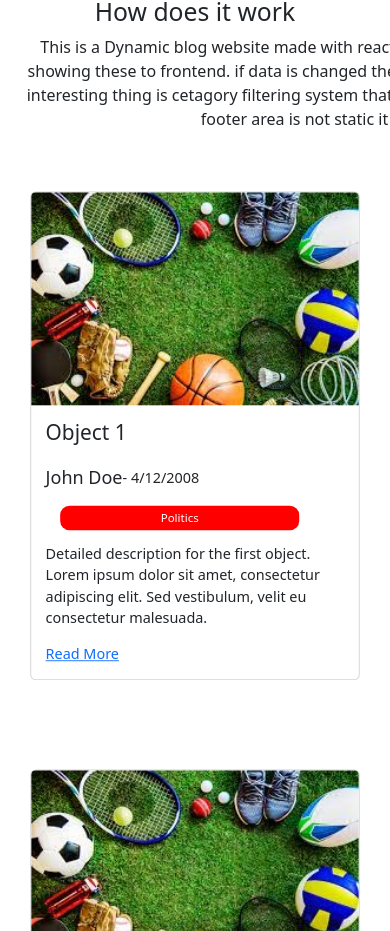
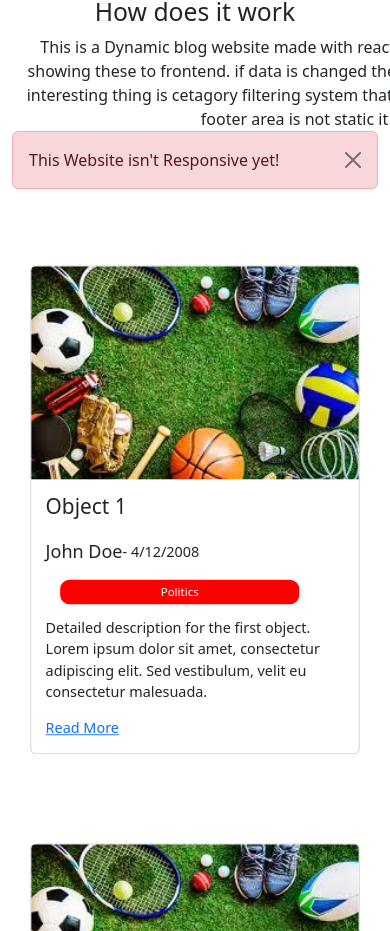
Before and after one commit to Hasibul48/blog_website_React_Js, a React (Create React App) app: page / in a window 390 px wide. Shown: the part 1369-2300 px from the top of the page. Built offline with nearby package versions, Linux system fonts and the light colour scheme.

Commit message:
Shoing alert for it's irresponsiveness

```diff
--- a/src/Pages/Home.jsx
+++ b/src/Pages/Home.jsx
@@ -17,13 +17,20 @@ function Home(props) {
     }
     return (
         <>
-
             <br />
             <br />
             <Carousel />
             <br />
             <br />
             <HowDoesItWork />
+
+            <div className="container">
+                <div className="alert alert-danger alert-dismissible fade show" role="alert">
+                    This Website isn't Responsive yet!
+                    <button type="button" class="btn-close" data-bs-dismiss="alert" aria-label="Close"></button>
+                </div>
+            </div>
+
             <div className="container">
                 <div className="row">
                     {/* {postData && postData.map((item) => <BlogCard key={postData.it} title={item.title} desc={item.body} />)} */}
```
